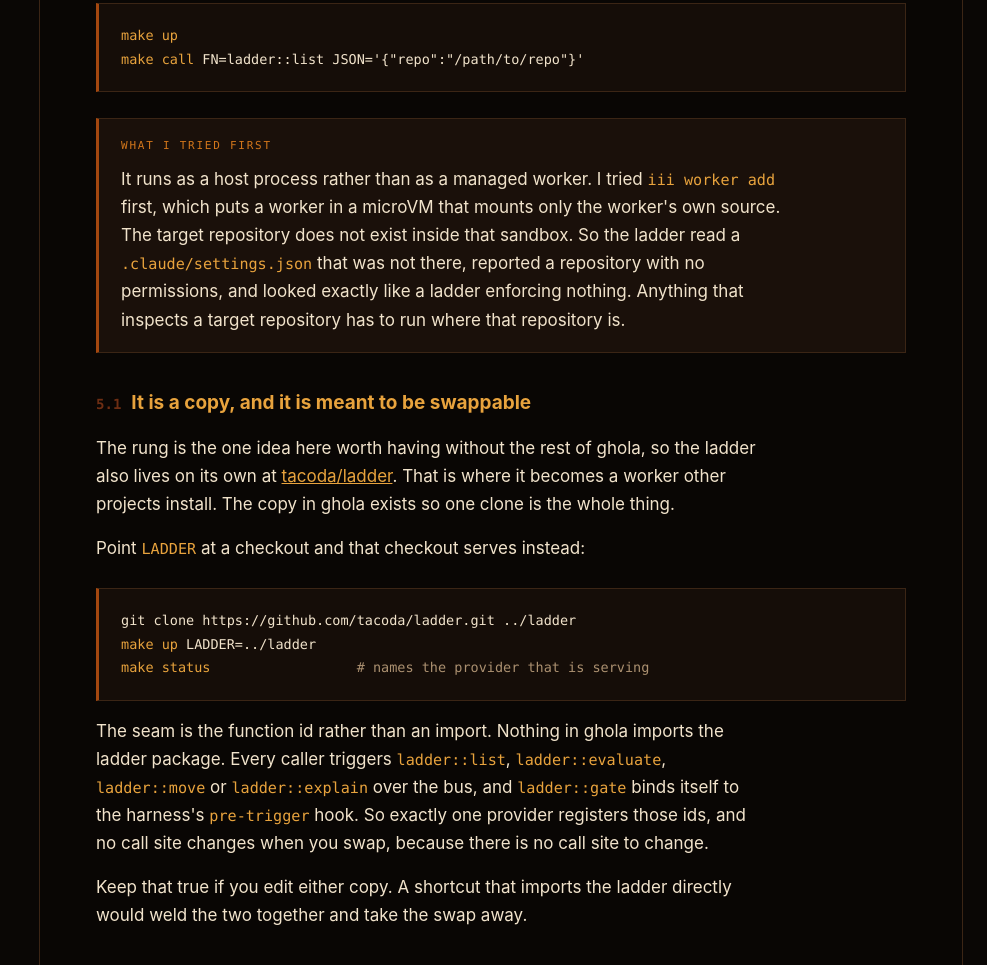
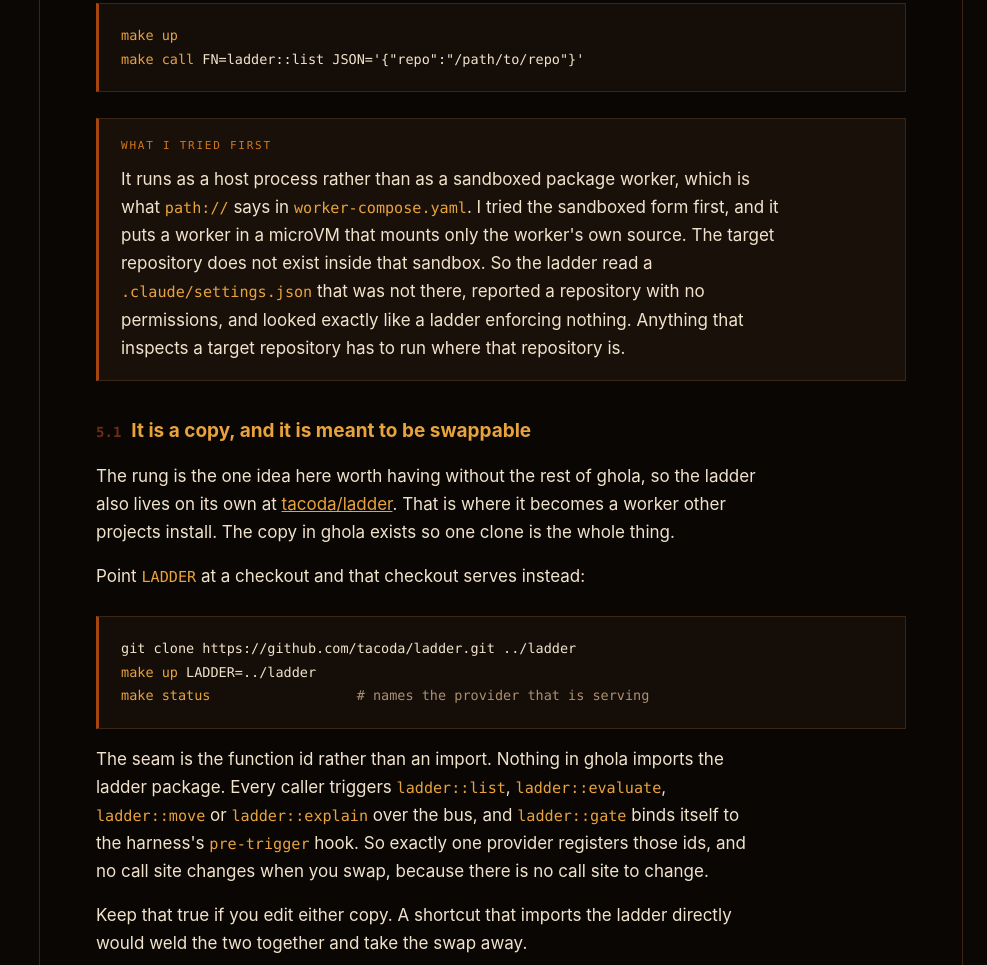
Before and after one commit to tacoda/ghola, a plain HTML site: page guides/ladder/index.html in a window 1280 px wide. Shown: the part 4818-5783 px from the top of the page, without its empty margins (293-1280 px from the left). Drawn offline with Linux system fonts and the light colour scheme.

Commit message:
docs: the site says worker-compose, and 0.23
Mirrors the migration in cd4b8fd. The requirement is iii 0.23.0, the harness pin
lives in worker-compose.yaml rather than the deleted iii.lock, a stale provider
registration is cleared with compose::restart rather than the removed
`iii worker restart`, and the ladder runs on the host because `path://` says so.

```diff
--- a/guides/ladder/index.html
+++ b/guides/ladder/index.html
@@ -222,8 +222,9 @@ sequenceDiagram
 
   <div class="note warn">
     <span class="label">What I tried first</span>
-    <p>It runs as a host process rather than as a managed worker. I tried
-    <code>iii worker add</code> first, which puts a worker in a microVM that
+    <p>It runs as a host process rather than as a sandboxed package worker,
+    which is what <code>path://</code> says in <code>worker-compose.yaml</code>.
+    I tried the sandboxed form first, and it puts a worker in a microVM that
     mounts only the worker's own source. The target repository does not exist
     inside that sandbox. So the ladder read a
     <code>.claude/settings.json</code> that was not there, reported a repository
```
Also changed, not shown: guides/limitations/index.html (+2 -2 lines), guides/walkthrough/index.html (+1 -1 lines), index.html (+1 -1 lines).
